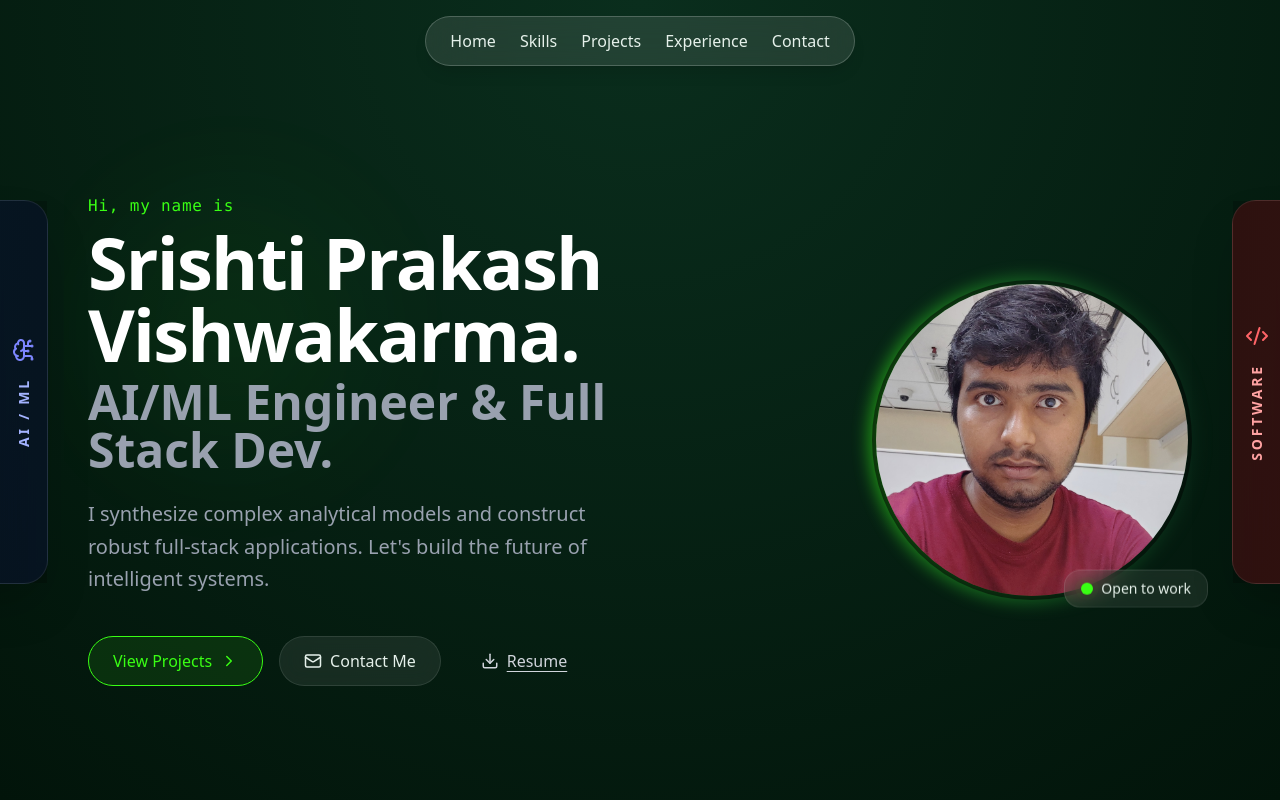
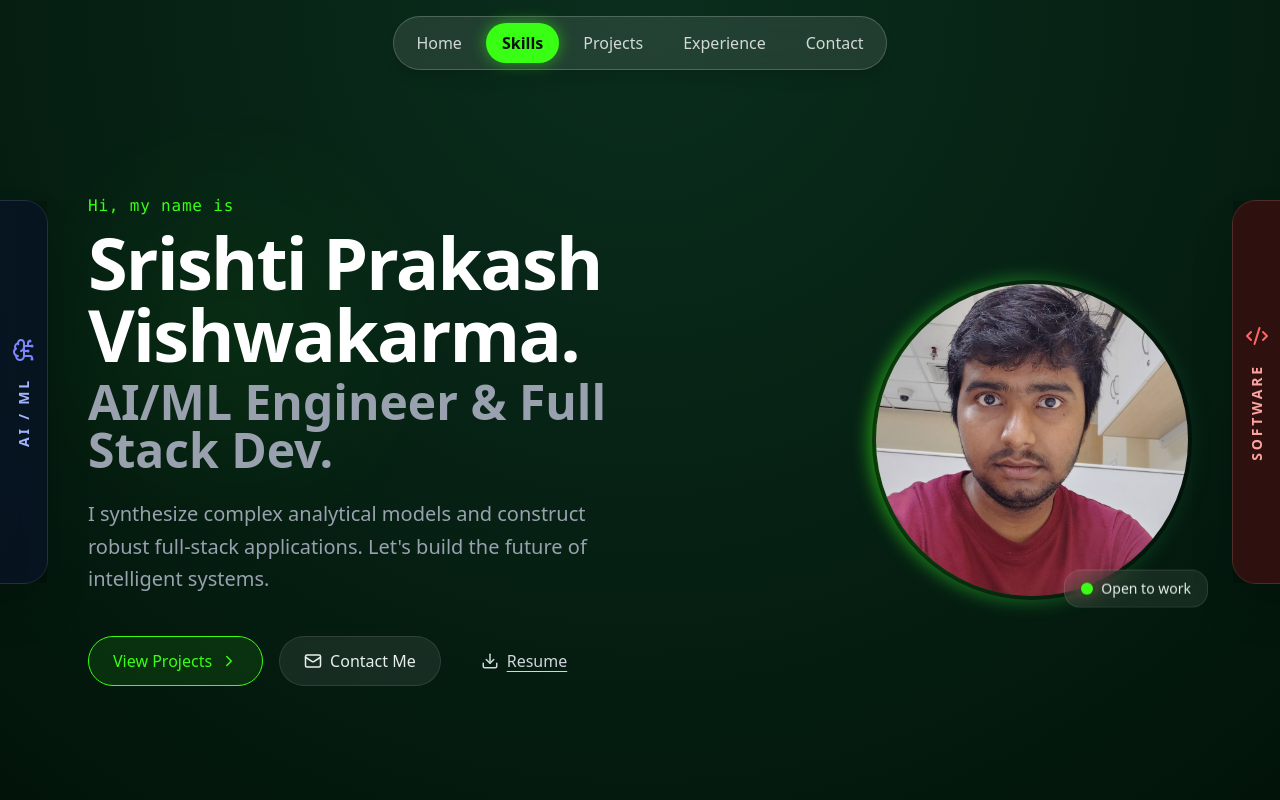
Before and after one commit to PhotonVish/portfolio, a Next.js app: page / in a window 1280 px wide. Shown: the top 800 px of the page. Built offline with nearby package versions, Linux system fonts and the light colour scheme.

Commit message:
updated resume

```diff
--- a/components/Navbar.tsx
+++ b/components/Navbar.tsx
@@ -1,32 +1,79 @@
 "use client";
 
 import { motion } from "framer-motion";
-import Link from "next/link";
+import { useEffect, useState } from "react";
+
+const navItems = [
+  { name: "Home", href: "#about" },
+  { name: "Skills", href: "#skills" },
+  { name: "Projects", href: "#projects" },
+  { name: "Experience", href: "#experience" },
+  { name: "Contact", href: "#contact" },
+];
 
 export default function Navbar() {
+  const [activeSection, setActiveSection] = useState("#about");
+
+  useEffect(() => {
+    const handleScroll = () => {
+      let currentSection = "#about";
+
+      for (const item of navItems) {
+        const sectionId = item.href.substring(1);
+        const element = document.getElementById(sectionId);
+        if (element) {
+          const rect = element.getBoundingClientRect();
+          // Determine if section is currently intersecting viewport (mainly upper half)
+          if (rect.top <= window.innerHeight / 3 && rect.bottom >= window.innerHeight / 3) {
+            currentSection = item.href;
+          }
+        }
+      }
+
+      setActiveSection(currentSection);
+    };
+
+    window.addEventListener("scroll", handleScroll, { passive: true });
+    // Initial check
+    handleScroll();
+
+    return () => window.removeEventListener("scroll", handleScroll);
+  }, []);
+
   return (
     <motion.nav
       initial={{ y: -100 }}
       animate={{ y: 0 }}
       transition={{ duration: 0.5, ease: "easeOut" }}
-      className="fixed top-0 inset-x-0 z-50 flex justify-center py-4 px-6"
+      className="fixed top-0 inset-x-0 z-50 flex justify-center py-4 px-6 pointer-events-none"
     >
-      <div className="bg-white/10 backdrop-blur-xl border border-white/20 shadow-lg rounded-full px-6 py-3 flex items-center space-x-6 text-sm md:text-base font-medium">
-        <a href="#about" className="hover:text-[var(--color-brand-neon)] transition-colors">
-          Home
-        </a>
-        <a href="#skills" className="hover:text-[var(--color-brand-neon)] transition-colors">
-          Skills
-        </a>
-        <a href="#projects" className="hover:text-[var(--color-brand-neon)] transition-colors">
-          Projects
-        </a>
-        <a href="#experience" className="hover:text-[var(--color-brand-neon)] transition-colors">
-          Experience
-        </a>
-        <a href="#contact" className="hover:text-[var(--color-brand-neon)] transition-colors">
-          Contact
-        </a>
+      <div className="bg-white/10 backdrop-blur-xl border border-white/20 shadow-lg rounded-full p-1.5 flex items-center gap-1 md:gap-2 text-sm md:text-base font-medium pointer-events-auto">
+        {navItems.map((item) => {
+          const isActive = activeSection === item.href;
+          return (
+            <a
+              key={item.name}
+              href={item.href}
+              onClick={(e) => {
+                e.preventDefault();
+                setActiveSection(item.href);
+                document.querySelector(item.href)?.scrollIntoView({ behavior: "smooth" });
+              }}
+              className={`relative px-4 py-2 rounded-full transition-colors duration-300 ${
+                isActive ? "text-[#02140a] font-bold" : "text-white/80 hover:text-white hover:bg-white/5"
+              }`}
+            >
+              {isActive && (
+                <motion.div
+                  layoutId="active-pill"
+                  className="absolute inset-0 bg-[var(--color-brand-neon)] rounded-full z-0 shadow-[0_0_15px_rgba(57,255,20,0.5)]"
+                  transition={{ type: "spring", stiffness: 380, damping: 30 }}
+                />
+              )}
+              <span className="relative z-10">{item.name}</span>
+            </a>
+          );
+        })}
       </div>
     </motion.nav>
   );
```
